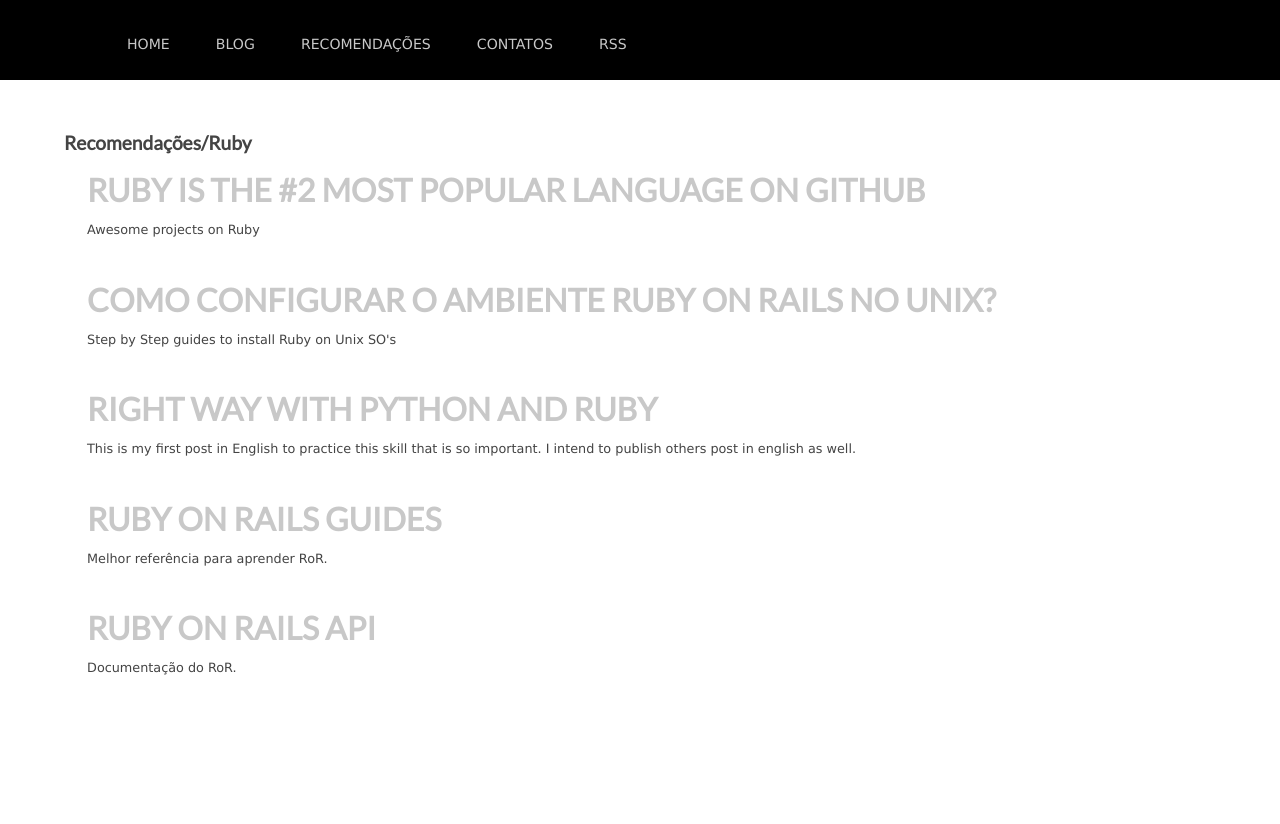
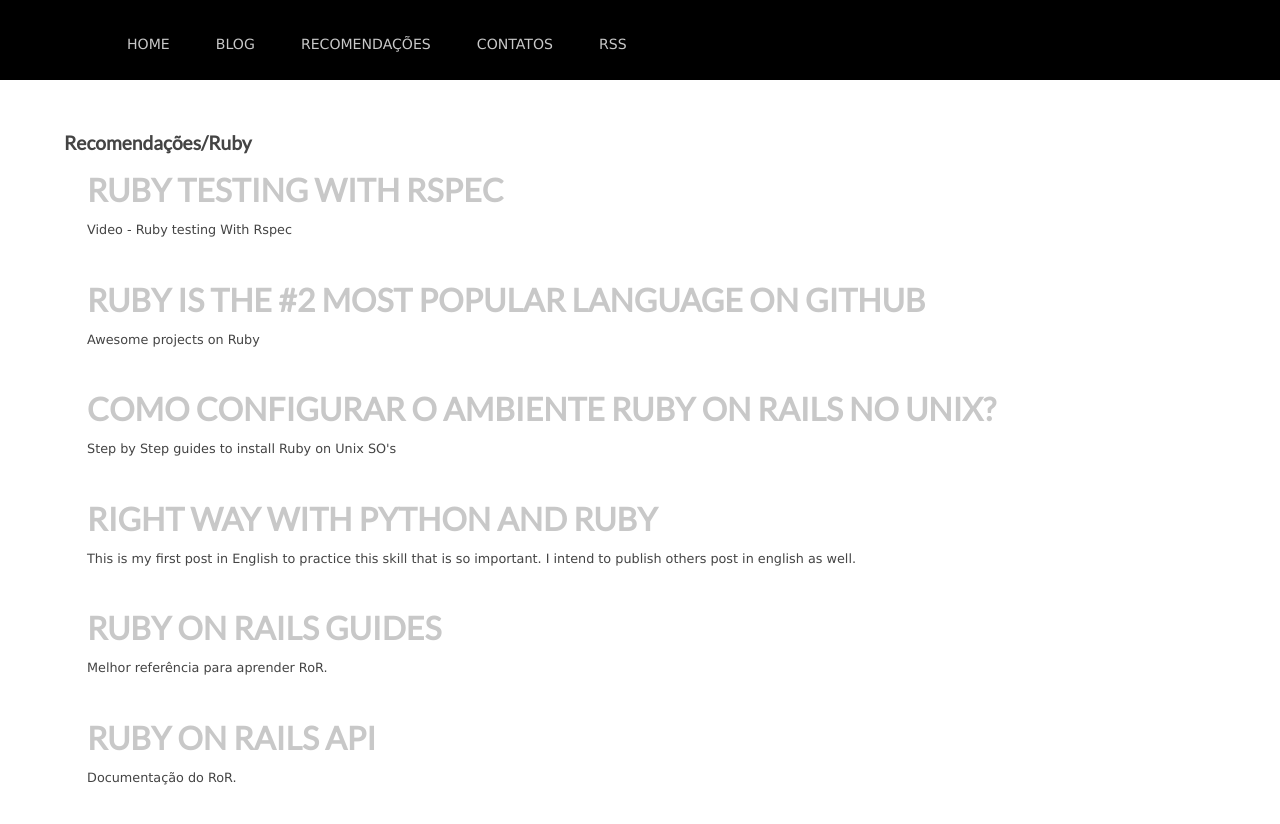
Before and after one commit to rgarbin/rgarbin.github.com, a Jekyll site: the page built from references/ruby.html, in a window 1280 px wide. Shown: the top 824 px of the page. Built offline with Jekyll 4.4.1, drawn with Linux system fonts in a browser that asks for light colours; comment, search, counter and statistics services are not loaded.

Commit message:
Update ruby.html
rspec reference

```diff
--- a/references/ruby.html
+++ b/references/ruby.html
@@ -3,6 +3,12 @@
 title: Recomendações Ruby
 ---
 <h1>Recomendações/Ruby</h1>
+<article>
+    <div class="post">
+      <h3><a href="https://www.youtube.com/playlist?list=PLVBFw0Pn9e9LWbE3Ha5Kh96LnlqrmTDCX" alt="Ruby testing With Rspec" target="_blank">Ruby testing With Rspec</a></h3>
+      <p>Video - Ruby testing With Rspec</p>
+    </div>
+</article>
 <article>
     <div class="post">
       <h3><a href="https://github.com/languages/Ruby" alt="Ruby is the #2 most popular language on GitHub" target="_blank">Ruby is the #2 most popular language on GitHub</a></h3>
```
